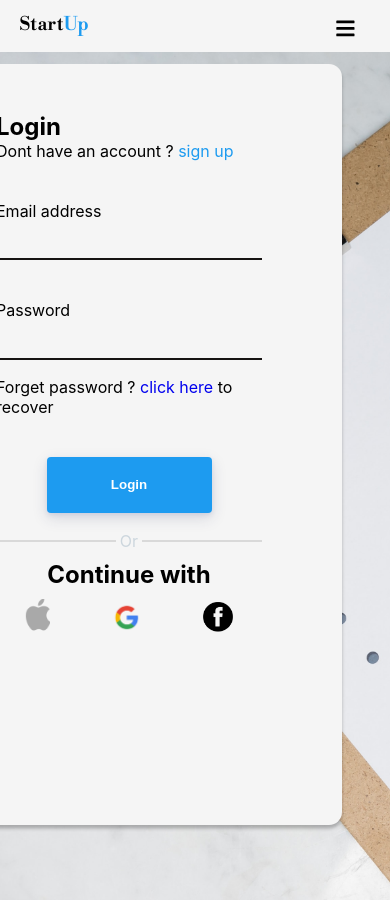
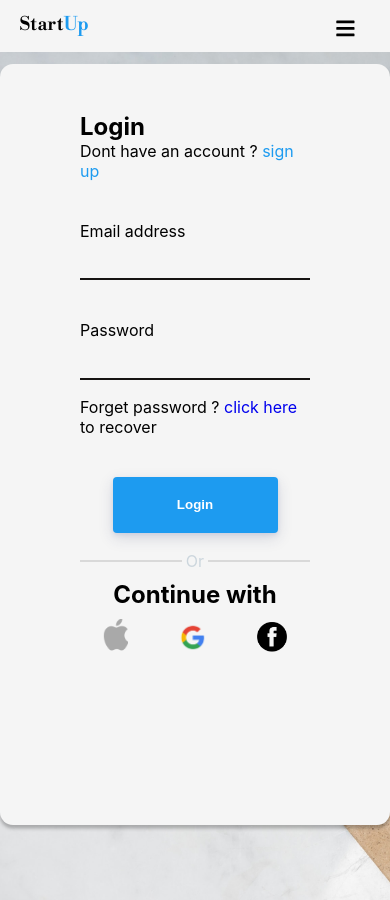
Before and after one commit to wagzyAyo/StartUp.io, a React (Vite) app: page /login in a window 390 px wide. Built offline with nearby package versions, Linux system fonts and the light colour scheme.

Commit message:
Update signup.css

```diff
--- a/src/routes/css/signup.css
+++ b/src/routes/css/signup.css
@@ -99,7 +99,14 @@
 
 @media (max-width:700px) {
     .signup-box {
-        width: 426px;
+        max-width: 426px;
         height: 761px;
     }
 }
+
+@media (max-width:470px) {
+    .signup-box {
+        left: 3em;
+        width: 390px;
+    }
+}
```
